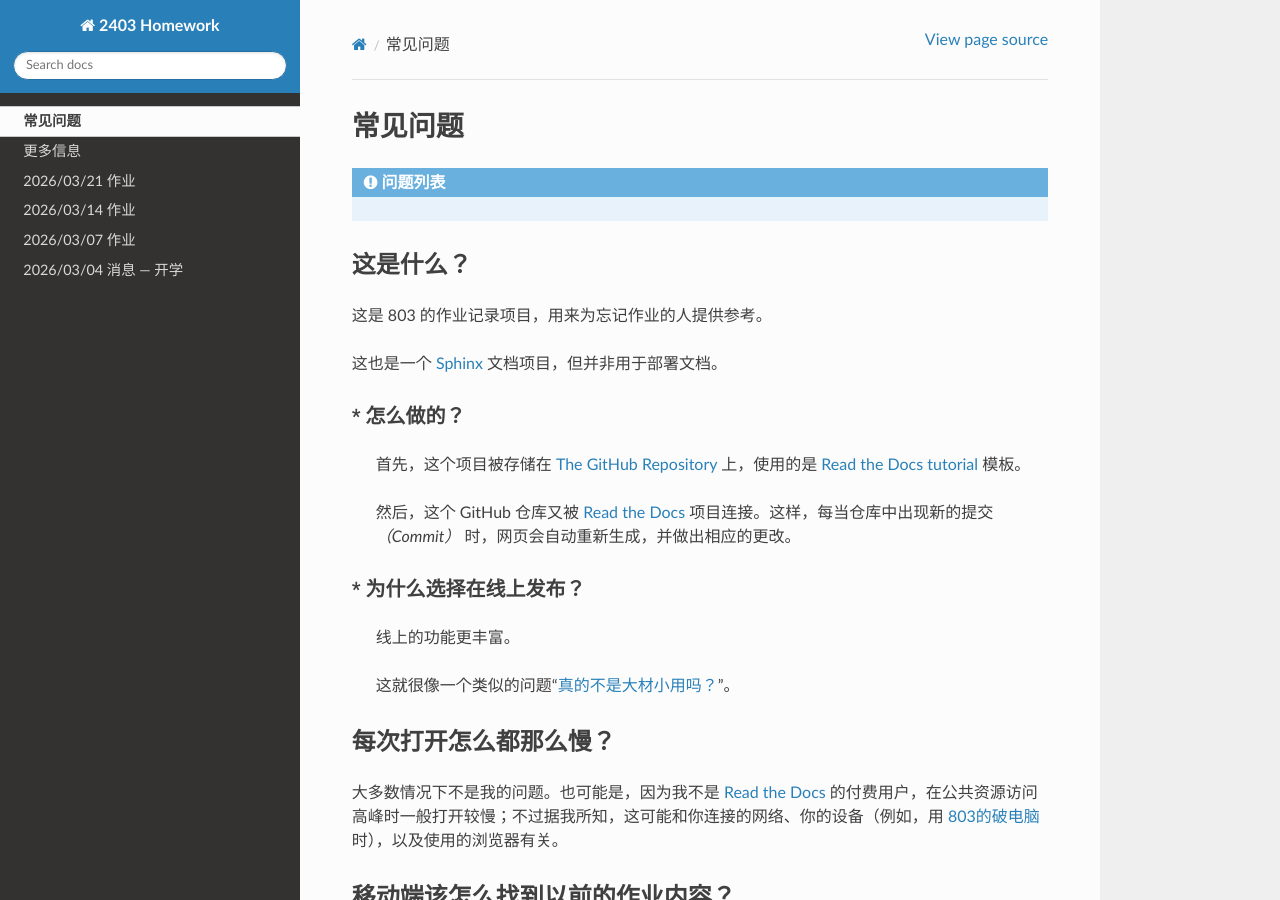
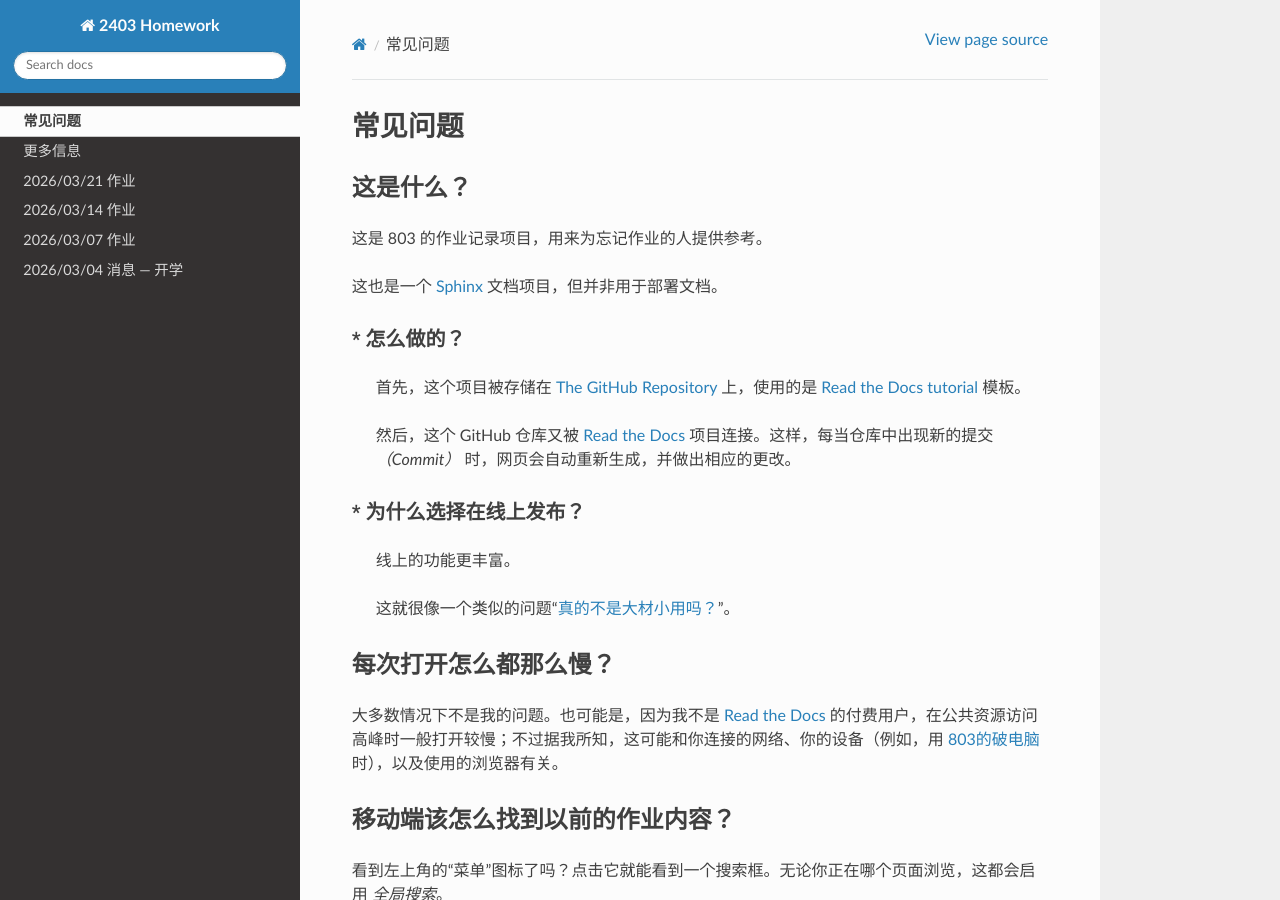
Before and after one commit to Sail-in-1024/2403-Homework, a Sphinx documentation site: the page built from docs/source/faq.rst, in a window 1280 px wide and 900 px high. Built offline with Sphinx 7.4.7 and the Read the Docs theme 3.1.0, drawn with Linux system fonts in a browser that asks for light colours; pages that are not in the unit, such as notebooks, are missing from menus.

Commit message:
更新 faq.rst

```diff
--- a/docs/source/faq.rst
+++ b/docs/source/faq.rst
@@ -2,11 +2,9 @@
 常见问题
 ========
 
-.. admonition:: 问题列表
+.. toctree::
 
-   .. toctree::
-
-      faq
+   faq
 
 这是什么？
 ----------
```
